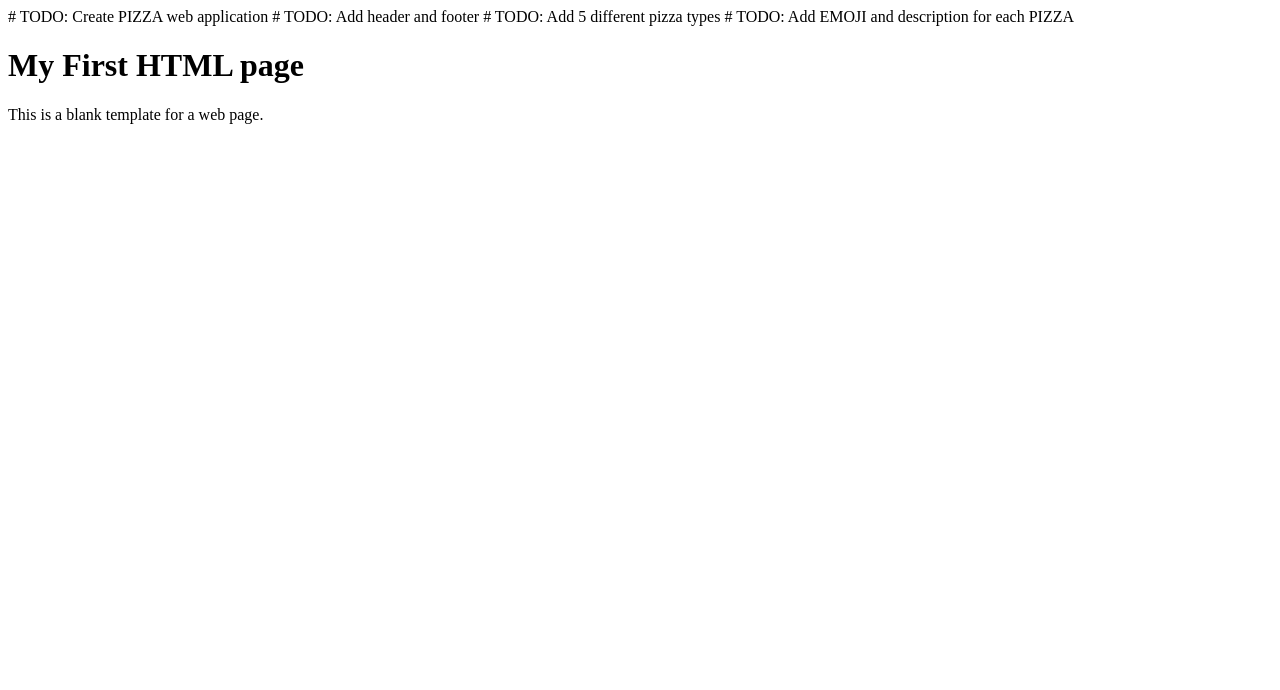
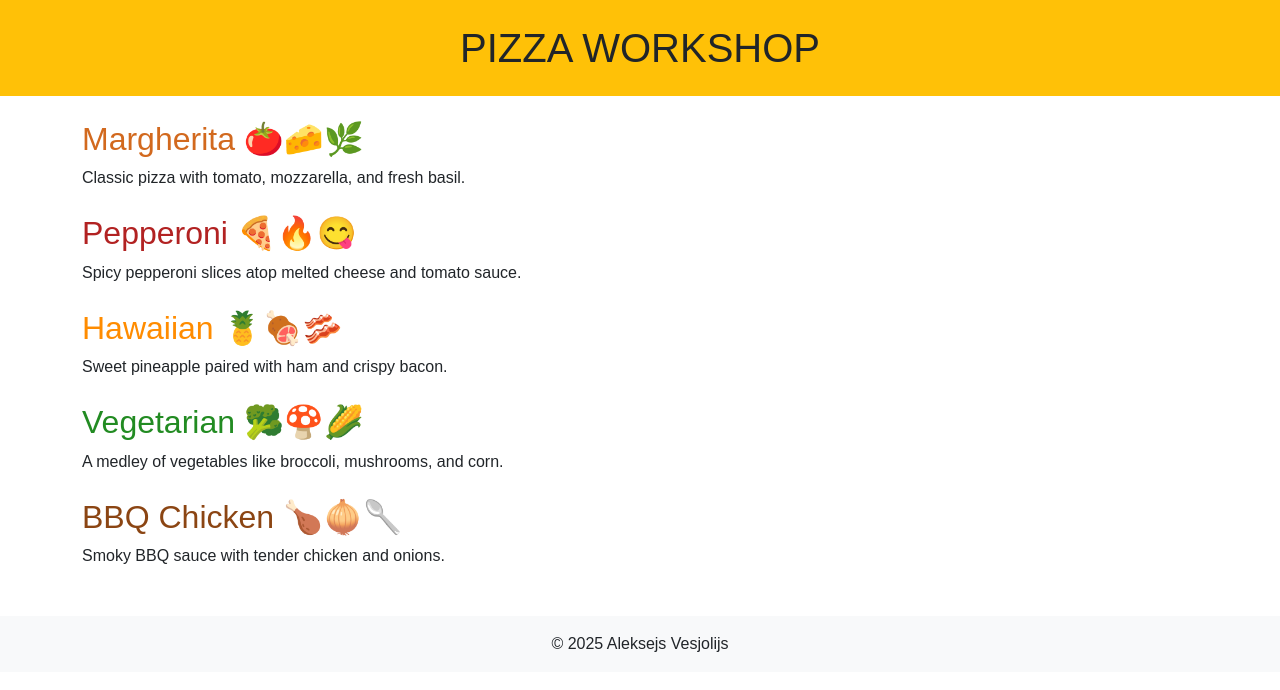
Before and after one commit to pirrencode/wadt_frontend_lecture_2025, a plain HTML site: page index.html in a window 1280 px wide. Drawn offline with nearby package versions, Linux system fonts and the light colour scheme.

Commit message:
Add Bootstrap framework

```diff
--- a/index.html
+++ b/index.html
@@ -1,16 +1,40 @@
 <!DOCTYPE html>
-<html>
+<html lang="en">
 <head>
-
+  <meta charset="UTF-8">
+  <title>PIZZA WORKSHOP</title>
+  <link href="https://cdn.jsdelivr.net/npm/bootstrap@5.3.3/dist/css/bootstrap.min.css" rel="stylesheet">
+  <link rel="stylesheet" href="main.css">
 </head>
 <body>
-  # TODO: Create PIZZA web application
-  # TODO: Add header and footer
-  # TODO: Add 5 different pizza types
-  # TODO: Add EMOJI and description for each PIZZA
-  <h1>My First HTML page</h1>
-
-  <p>This is a blank template for a web page.</p>
-
+  <header class="text-center p-4 bg-warning">
+    <h1>PIZZA WORKSHOP</h1>
+  </header>
+  <main class="container py-4">
+    <section class="mb-4">
+      <h2 class="margherita">Margherita 🍅🧀🌿</h2>
+      <p>Classic pizza with tomato, mozzarella, and fresh basil.</p>
+    </section>
+    <section class="mb-4">
+      <h2 class="pepperoni">Pepperoni 🍕🔥😋</h2>
+      <p>Spicy pepperoni slices atop melted cheese and tomato sauce.</p>
+    </section>
+    <section class="mb-4">
+      <h2 class="hawaiian">Hawaiian 🍍🍖🥓</h2>
+      <p>Sweet pineapple paired with ham and crispy bacon.</p>
+    </section>
+    <section class="mb-4">
+      <h2 class="vegetarian">Vegetarian 🥦🍄🌽</h2>
+      <p>A medley of vegetables like broccoli, mushrooms, and corn.</p>
+    </section>
+    <section class="mb-4">
+      <h2 class="bbq">BBQ Chicken 🍗🧅🥄</h2>
+      <p>Smoky BBQ sauce with tender chicken and onions.</p>
+    </section>
+  </main>
+  <footer class="text-center py-3 bg-light">
+    <p>&copy; 2025 Aleksejs Vesjolijs</p>
+  </footer>
+  <script src="https://cdn.jsdelivr.net/npm/bootstrap@5.3.3/dist/js/bootstrap.bundle.min.js"></script>
 </body>
 </html>
--- /dev/null
+++ b/main.css
@@ -0,0 +1,52 @@
+body {
+  font-family: Arial, sans-serif;
+  margin: 0;
+}
+
+header {
+  background-color: #ffcc00;
+  text-align: center;
+  padding: 20px;
+}
+
+header h1 {
+  margin: 0;
+}
+
+main {
+  padding: 20px;
+}
+
+section {
+  margin-bottom: 20px;
+}
+
+.margherita {
+  color: #d2691e;
+}
+
+.pepperoni {
+  color: #b22222;
+}
+
+.hawaiian {
+  color: #ff8c00;
+}
+
+.vegetarian {
+  color: #228b22;
+}
+
+.bbq {
+  color: #8b4513;
+}
+
+footer {
+  background-color: #f2f2f2;
+  text-align: center;
+  padding: 10px;
+}
+
+footer p {
+  margin: 0;
+}
```
